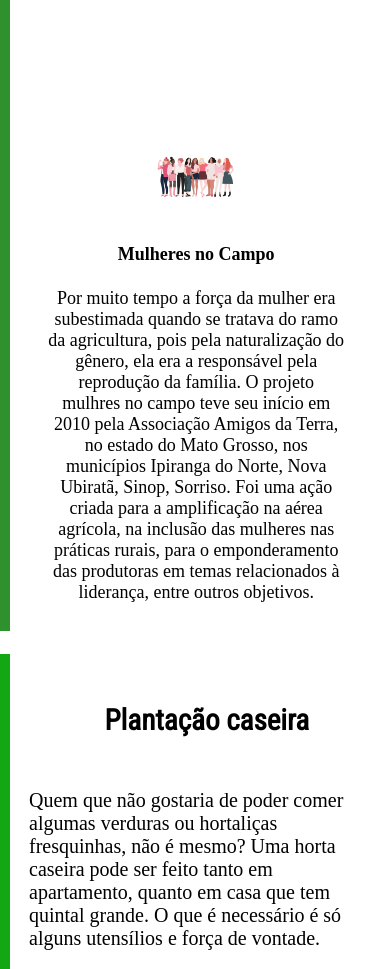
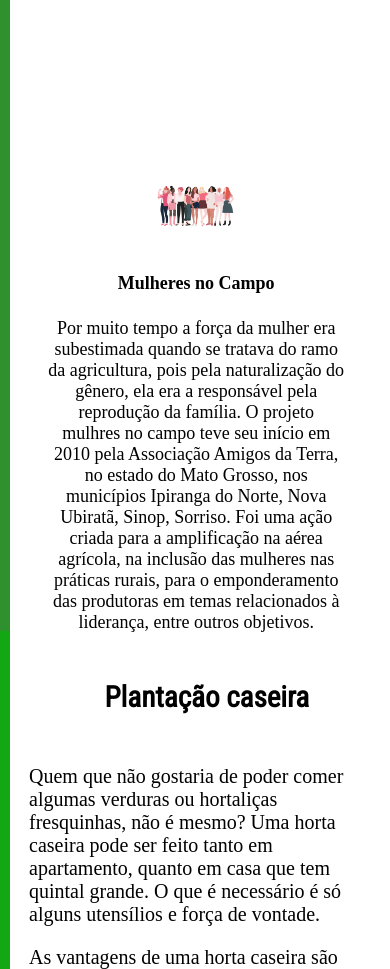
Before and after one commit to Vitoria21/Meu-primeiro-site-, a plain HTML site: page index.html in a window 390 px wide. Shown: the part 3560-4529 px from the top of the page. Drawn offline with nearby package versions, Linux system fonts and the light colour scheme.

Commit message:
Update estilo.css

```diff
--- a/estilo.css
+++ b/estilo.css
@@ -556,6 +556,8 @@ footer{
         padding-top: 10%;
         margin-top: 15%;
     }
+    #mulheres img{
+        margin-top: 10%;
     #plantar{
         float: none;
         width: 100%;
```
